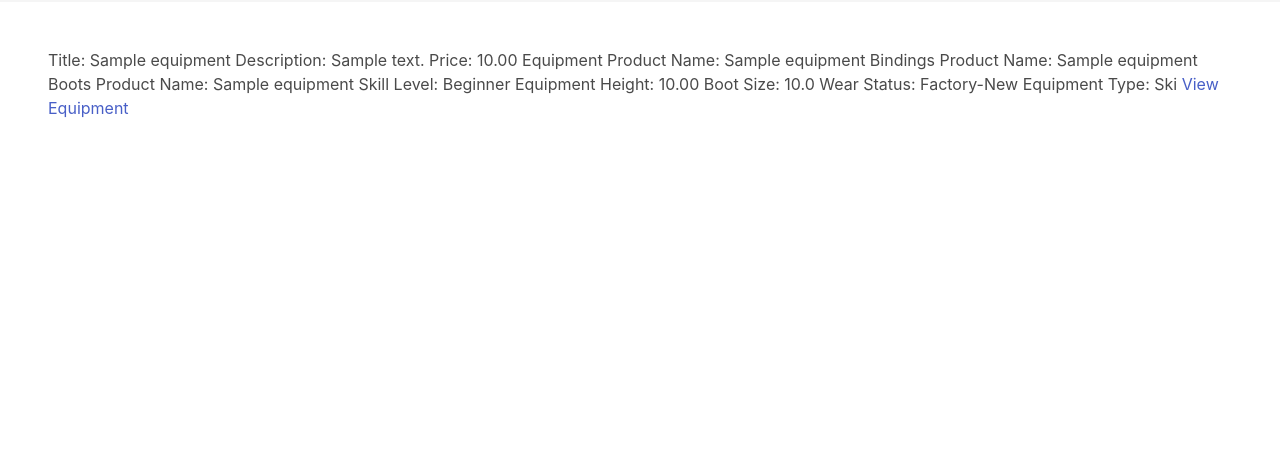
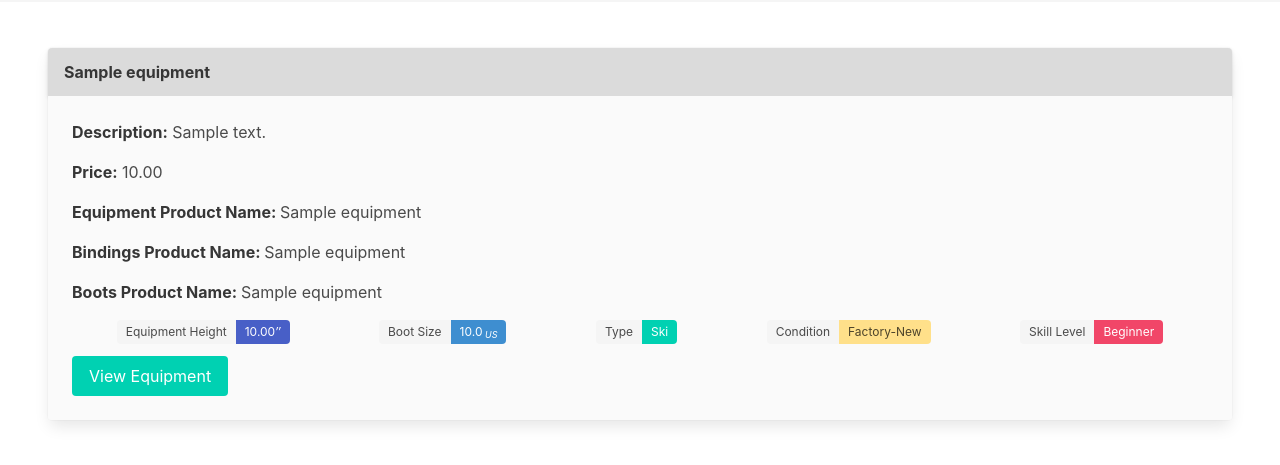
Before and after one commit to CMU-17-356/cmu-17-356-final-project-s23-skieasy, a Django app: page /display-equipment in a window 1280 px wide. Shown: the part 90-555 px from the top of the page. Run offline with Django 4.2, Linux system fonts and the light colour scheme; a user stored in the database is signed in; tables that the repository leaves empty hold one stand-in row (values such as "Sample post"); some libraries are stand-ins or nearby versions.

Commit message:
style changes

```diff
--- a/skieasy_app/templates/skieasy_app/display_equipment.html
+++ b/skieasy_app/templates/skieasy_app/display_equipment.html
@@ -3,20 +3,54 @@
 {% block content %}
     <div id="equipment">
         {% for equip in items %}
-            <div id="equip-{{ forloop.counter }}">
-                <span> Title: {{ equip.title }} </span>
-                <span> Description: {{ equip.description }} </span>
-                <span> Price: {{ equip.price }} </span>
-                <span> Equipment Product Name: {{ equip.equipment_product_name }} </span>
-                <span> Bindings Product Name: {{ equip.bindings_product_name }} </span>
-                <span> Boots Product Name: {{ equip.boots_product_name }} </span>
-                <span> Skill Level: {{ equip.skill_level }} </span>
-                <span> Equipment Height: {{ equip.equipment_height }} </span>
-                <span> Boot Size: {{ equip.boot_size }} </span>
-                <span> Wear Status: {{ equip.wear_status }} </span>
-                <span> Equipment Type: {{ equip.equipment_type }} </span>
-                <a href="{% url 'equipment-details' equip.id %}"> View Equipment </a>
+            <div class="card mb-4" >
+                <div class="card-header has-background-grey-lighter">
+                    <div class="card-header-title ">
+                                <strong><span> {{ equip.title }} </span></strong>
+                    </div>
+                </div>
+                <div class="card-content has-background-white-bis">
+                  <div class="content">
+                    <div id="equip-{{ forloop.counter }}">
+
+                        <p> <strong>Description:</strong>  {{ equip.description }} </p>
+                        <p> <strong>Price:</strong> {{ equip.price }} </p>
+                        <p> <strong> Equipment Product Name: </strong>{{ equip.equipment_product_name }}</p>
+                        <p> <strong> Bindings Product Name: </strong>{{ equip.bindings_product_name }}</p>
+                        <p> <strong> Boots Product Name: </strong>{{ equip.boots_product_name }}</p>
+
+                        <!-- <span> Equipment Product Name: {{ equip.equipment_product_name }} </span>
+                        <span> Bindings Product Name: {{ equip.bindings_product_name }} </span>
+                        <span> Boots Product Name: {{ equip.boots_product_name }} </span> -->
+                        <div class="is-flex is-justify-content-space-around is-flex-wrap-wrap">
+                            <div class="tags has-addons mb-1">
+                                <span class="tag">Equipment Height</span>
+                                <span class="tag is-link">{{ equip.equipment_height }}<em>″</em></span>
+                            </div>
+                            <div class="tags has-addons mb-1">
+                                <span class="tag">Boot Size</span>
+                                <span class="tag is-info">{{ equip.boot_size }}<em><sub>&nbsp;US</sub></em></span>
+                            </div>
+                            <div class="tags has-addons mb-1">
+                                <span class="tag">Type</span>
+                                <span class="tag is-primary">{{ equip.equipment_type }}</span>
+                            </div>
+                            <div class="tags has-addons mb-1">
+                                <span class="tag">Condition</span>
+                                <span class="tag is-warning">{{ equip.wear_status }}</span>
+                            </div>
+                            <div class="tags has-addons mb-1">
+                                <span class="tag">Skill Level</span>
+                                <span class="tag is-danger">{{ equip.skill_level }}</span>
+                            </div>
+                        </div>
+                        <a class="button is-primary" href="{% url 'equipment-details' equip.id %}"> View Equipment </a>
+
+                    </div>
+                  </div>
+                </div>
             </div>
+
         {% endfor %}
     </div>
 {% endblock %}
```
Also changed, not shown: skieasy_app/templates/skieasy_app/display_listings.html (+9 -3 lines), skieasy_app/templates/skieasy_app/equip_details.html (+52 -5 lines).
